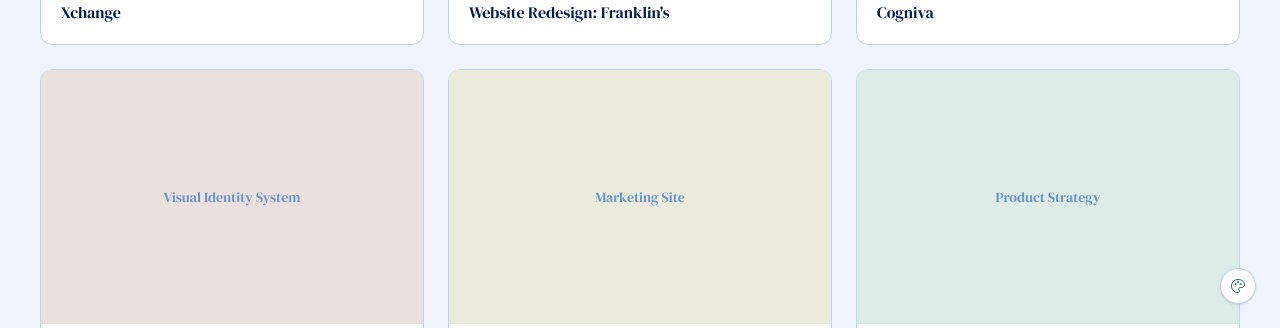
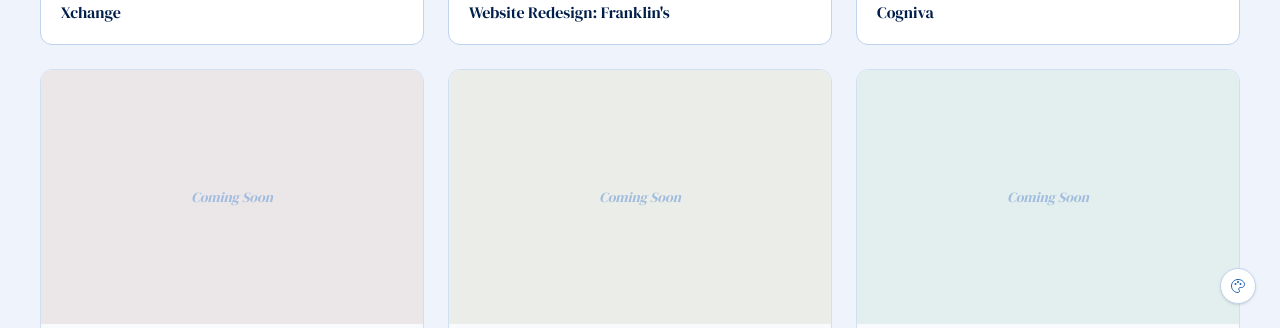
Before and after one commit to choprahridya/hridyachopra, a Next.js app: page /projects in a window 1280 px wide. Both pictures are taken after a click on the button "All Projects ↓". Shown: the part 1366-1694 px from the top of the page. Built offline with nearby package versions, Linux system fonts and the light colour scheme.

Commit message:
Show 'Coming Soon' for VI, MA, PR projects (ids 4, 5, 6) everywhere
Co-Authored-By: Claude Sonnet 4.6 <noreply@anthropic.com>

```diff
--- a/app/projects/page.tsx
+++ b/app/projects/page.tsx
@@ -16,6 +16,8 @@ const projects: Project[] = [
   { id: '6', title: 'Product Strategy', thumbnail: '', color: '#DCE8E4' },
 ];
 
+const COMING_SOON_IDS = new Set(['4', '5', '6']);
+
 const projectDetails = [
   { id: '1', title: 'Xchange', category: 'Brand Identity', year: '2025', bg: '#EAE5DD', thumbnail: '/projects/1/1.png' },
   { id: '2', title: "Website Redesign: Franklin's", category: 'UX / UI', year: '2026', bg: '#DDE5EA', thumbnail: '/projects/2/cover.png' },
@@ -29,6 +31,8 @@ export default function ProjectsPage() {
   const [activeProject, setActiveProject] = useState(projects[0]);
   const [showGrid, setShowGrid] = useState(false);
   const gridRef = useRef<HTMLDivElement>(null);
+
+  const isComingSoon = COMING_SOON_IDS.has(activeProject.id);
 
   const handleShowGrid = () => {
     setShowGrid(true);
@@ -65,27 +69,32 @@ export default function ProjectsPage() {
               className="font-serif text-text-primary mb-6"
               style={{ fontSize: 'var(--text-h1)', lineHeight: 'var(--lh-tight)' }}
             >
-              {activeProject.title}
+              {isComingSoon ? 'Coming Soon' : activeProject.title}
             </h1>
 
             <p className="text-[15px] text-text-secondary leading-[var(--lh-loose)] mb-8">
-              A considered project that redefines the digital experience and sets a new standard
-              for design excellence.
+              {isComingSoon
+                ? 'This project is currently in progress. Check back soon.'
+                : 'A considered project that redefines the digital experience and sets a new standard for design excellence.'}
             </p>
 
+            {!isComingSoon && (
               <div className="flex gap-2 mb-10 flex-wrap">
                 <PillTag>Brand</PillTag>
                 <PillTag>Identity</PillTag>
                 <PillTag>2024</PillTag>
               </div>
+            )}
 
             <div className="flex items-center gap-4 flex-wrap">
+              {!isComingSoon && (
                 <Link
                   href={`/projects/${activeProject.id}`}
                   className="inline-flex items-center gap-2 px-7 py-3 border border-text-primary rounded-pill text-[13px] font-medium text-text-primary tracking-[0.04em] transition-colors hover:bg-text-primary hover:text-bg"
                 >
                   View Case Study →
                 </Link>
+              )}
 
               <button
                 onClick={handleShowGrid}
@@ -129,6 +138,24 @@ export default function ProjectsPage() {
                     animate={{ opacity: 1, y: 0 }}
                     transition={{ duration: 0.4, delay: index * 0.06, ease: [0.25, 0, 0, 1] }}
                   >
+                    {COMING_SOON_IDS.has(project.id) ? (
+                      <div className="rounded-md overflow-hidden border border-border bg-bg-card opacity-60">
+                        <div
+                          className="w-full overflow-hidden"
+                          style={{ aspectRatio: '3/2', background: project.bg }}
+                        >
+                          <div className="w-full h-full flex items-center justify-center font-serif text-text-muted text-sm italic">
+                            Coming Soon
+                          </div>
+                        </div>
+                        <div className="p-5">
+                          <div className="flex items-center gap-2 mb-2">
+                            <span className="pill">Coming Soon</span>
+                          </div>
+                          <p className="font-serif text-[var(--text-h3)] text-text-muted">Coming Soon</p>
+                        </div>
+                      </div>
+                    ) : (
                       <Link href={`/projects/${project.id}`} className="group block">
                         <div className="rounded-md overflow-hidden border border-border bg-bg-card transition-all duration-300 group-hover:-translate-y-1 group-hover:shadow-[0_12px_40px_rgba(0,0,0,0.08)]">
                           <div
@@ -157,6 +184,7 @@ export default function ProjectsPage() {
                           </div>
                         </div>
                       </Link>
+                    )}
                   </motion.div>
                 ))}
               </div>
```
Lines whose indentation alone changed are shown as unchanged.
